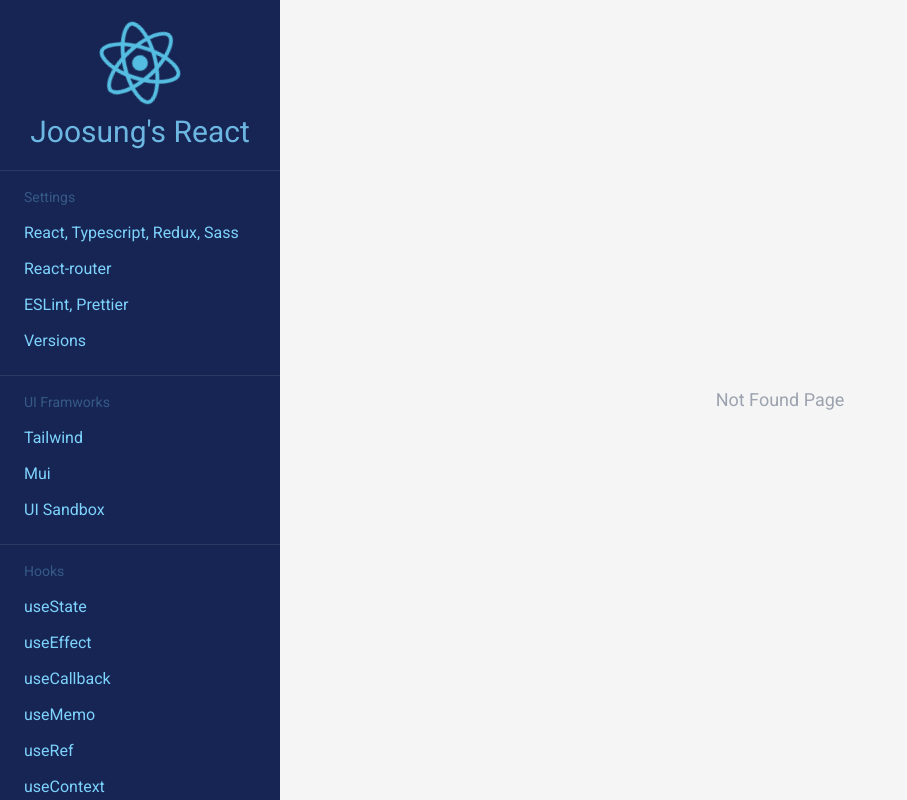
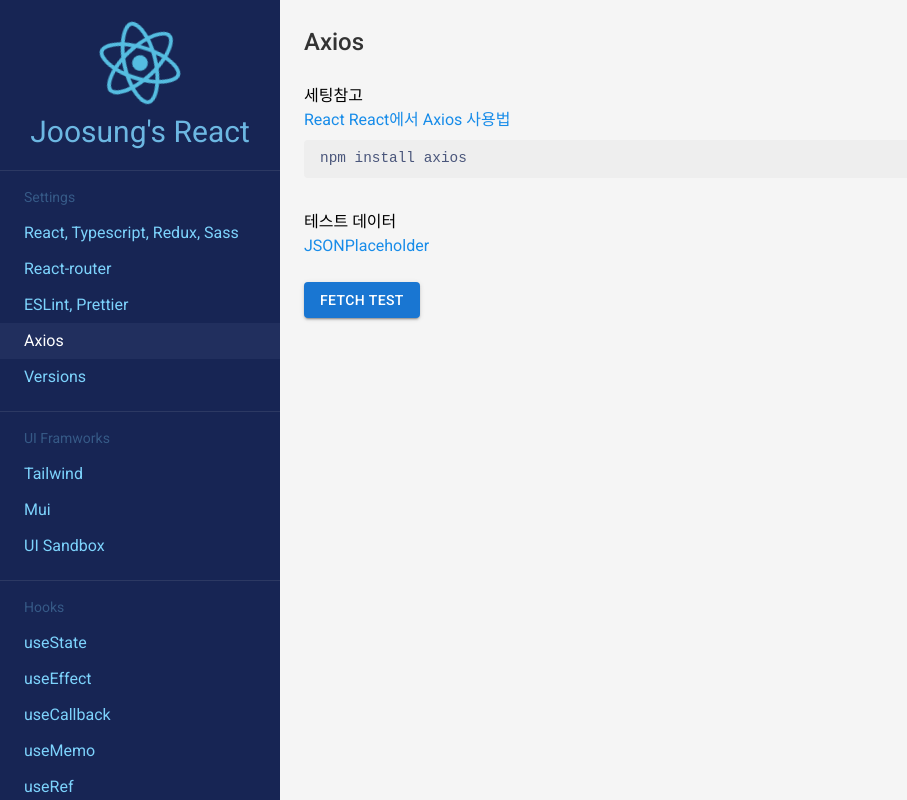
Before and after one commit to joosung21/react-docs, a React (Create React App) app: page /axios in a window 1280 px wide. Shown: the whole page, without its empty margins (0-907 px from the left). Built offline with nearby package versions, Linux system fonts and the light colour scheme.

Commit message:
Axios 세팅

```diff
--- a/package.json
+++ b/package.json
@@ -7,6 +7,7 @@
     "@emotion/styled": "^11.11.0",
     "@fontsource/roboto": "^5.0.8",
     "@mui/icons-material": "^5.14.16",
+    "@mui/lab": "^5.0.0-alpha.151",
     "@mui/material": "^5.14.16",
     "@reduxjs/toolkit": "^1.9.7",
     "@testing-library/jest-dom": "^5.17.0",
@@ -17,6 +18,7 @@
     "@types/react": "^18.2.34",
     "@types/react-dom": "^18.2.14",
     "autoprefixer": "^10.4.16",
+    "axios": "^1.6.0",
     "eslint": "^8.53.0",
     "postcss": "^8.4.31",
     "react": "^18.2.0",
--- a/src/layout/Left.tsx
+++ b/src/layout/Left.tsx
@@ -7,6 +7,7 @@
   { title: 'React, Typescript, Redux, Sass', path: '/create-react-app', parent: 'Settings' },
   { title: 'React-router', path: '/react-router', parent: 'Settings' },
   { title: 'ESLint, Prettier', path: '/lint-format', parent: 'Settings' },
+  { title: 'Axios', path: '/axios', parent: 'Settings' },
   { title: 'Versions', path: '/versions', parent: 'Settings' },
   { title: 'Tailwind', path: '/tailwind', parent: 'UI Framworks' },
   { title: 'Mui', path: '/mui', parent: 'UI Framworks' },
--- /dev/null
+++ b/src/pages/Axios.tsx
@@ -0,0 +1,76 @@
+import React, { useState } from 'react'
+import axios from 'axios'
+import LoadingButton from '@mui/lab/LoadingButton'
+
+const Axios = () => {
+  const [data, setData] = useState([])
+  const [loading, setLoading] = useState(false)
+
+  const getData = () => {
+    setLoading(true)
+    setData([])
+    axios.get('https://my-json-server.typicode.com/typicode/demo/posts').then(res => {
+      setData(res.data)
+      setLoading(false)
+    })
+  }
+
+  return (
+    <div>
+      <div className="page-title">Axios</div>
+
+      <div>세팅참고</div>
+      <a
+        href="https://initstory.tistory.com/61#1.%20Axios%20Install%20%ED%95%98%EA%B8%B0-1"
+        target="_blank"
+        rel="noreferrer"
+        className="text-link"
+      >
+        React React에서 Axios 사용법
+      </a>
+
+      <br />
+
+      <div className="code">npm install axios</div>
+
+      <br />
+
+      <div>테스트 데이터</div>
+      <a
+        href="https://jsonplaceholder.typicode.com/"
+        target="_blank"
+        rel="noreferrer"
+        className="text-link"
+      >
+        JSONPlaceholder
+      </a>
+
+      <br />
+      <br />
+
+      <LoadingButton
+        variant="contained"
+        color="primary"
+        onClick={getData}
+        loading={loading}
+        style={{ position: 'relative' }}
+      >
+        Fetch Test
+      </LoadingButton>
+      {/* <Button variant="contained" color="primary" onClick={getData}>
+        Fetch
+      </Button> */}
+      {data.length > 0 && (
+        <div className="code">
+          {data.map((item: { id: number; title: string }) => (
+            <div key={item.id}>
+              id: {item.id}, title: {item.title}
+            </div>
+          ))}
+        </div>
+      )}
+    </div>
+  )
+}
+
+export default Axios
--- a/src/pages/Todo.tsx
+++ b/src/pages/Todo.tsx
@@ -4,7 +4,6 @@
   return (
     <div className="todoList">
       <ul style={{ listStyle: 'square' }}>
-        <li>Axios 세팅</li>
         <li>라우팅 파라미터</li>
         <li>리액트 공식문서</li>
         <li>리액트 DevTool</li>
--- a/src/router/AppRouter.tsx
+++ b/src/router/AppRouter.tsx
@@ -9,6 +9,7 @@
 import LintFormat from 'pages/LintFormat'
 import ReactRouter from 'pages/ReactRouter'
 import Versions from 'pages/Versions'
+import Axios from 'pages/Axios'
 import Tailwind from 'pages/Tailwind'
 import UseState from 'pages/UseState'
 import UseEffect from 'pages/UseEffect'
@@ -24,6 +25,7 @@
           <Route path="/create-react-app" element={<CreateReactApp />} />
           <Route path="/lint-format" element={<LintFormat />} />
           <Route path="/react-router" element={<ReactRouter />} />
+          <Route path="/axios" element={<Axios />} />
           <Route path="/versions" element={<Versions />} />
           <Route path="/tailwind" element={<Tailwind />} />
           <Route path="/mui" element={<MUI />} />
```
Also changed, not shown: 1 other file (tests, documents, lock files or other folders).
